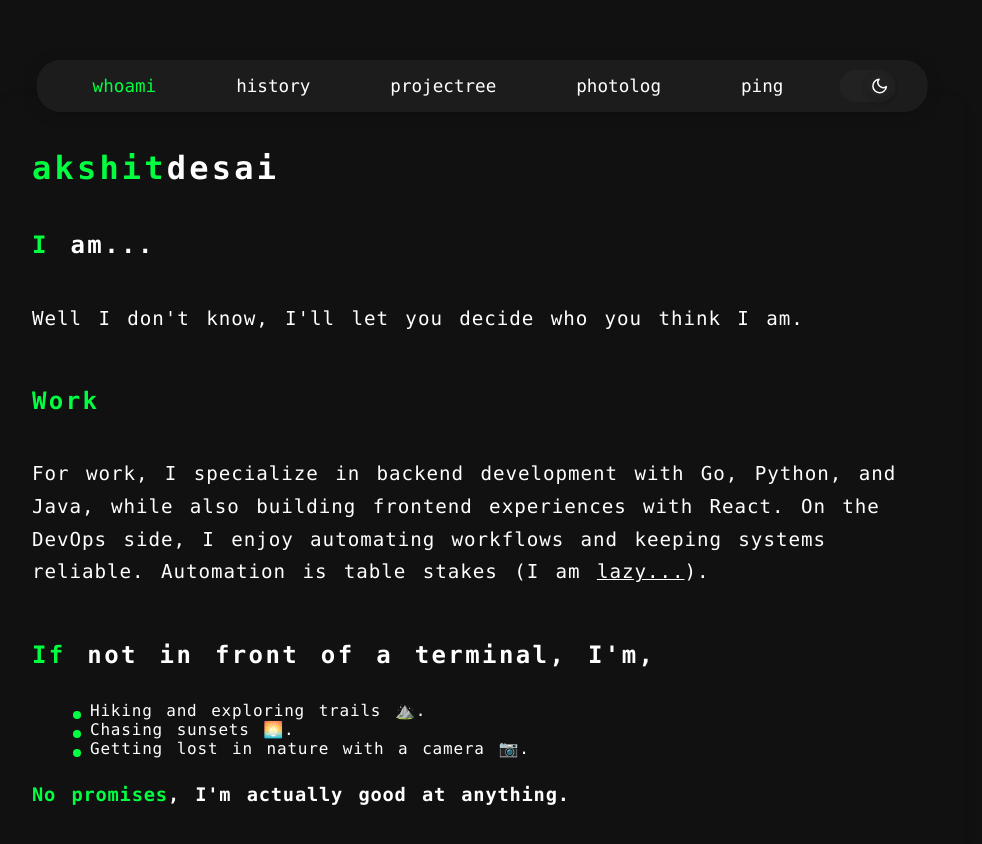
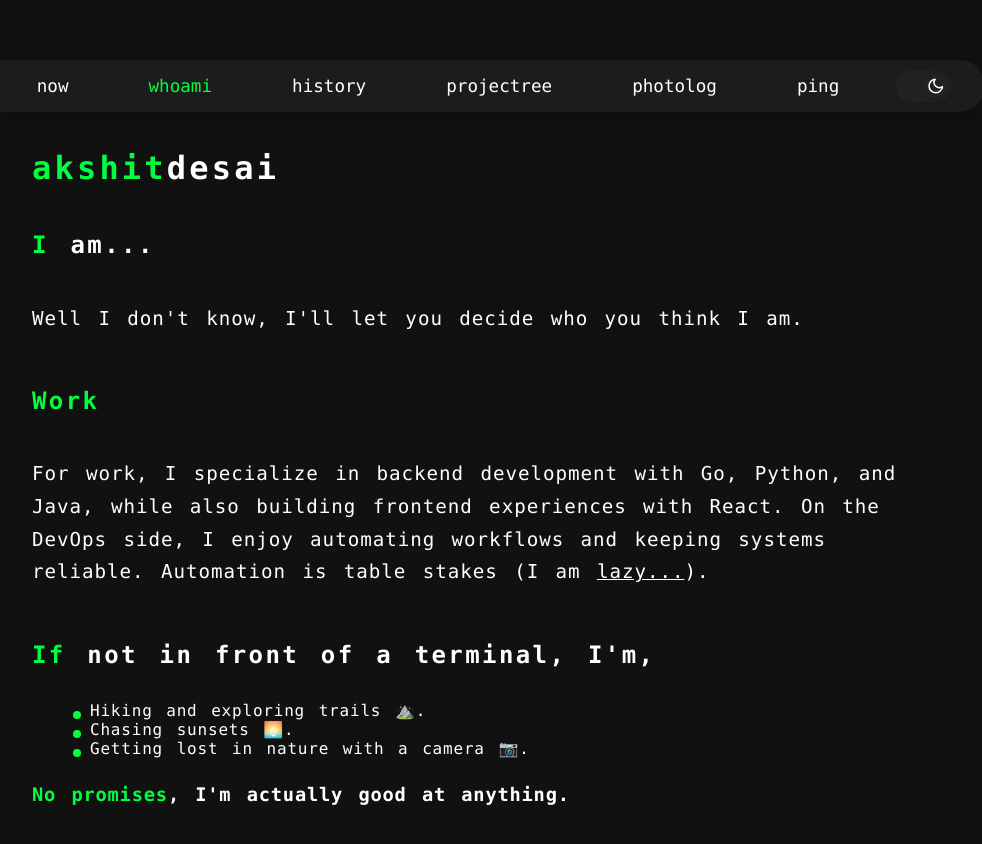
Before and after one commit to akshitdesai/akshitdesai.github.io, a React (Create React App) app: page / in a window 1280 px wide. Shown: the top 844 px of the page, without its empty margins (158-1140 px from the left). Built offline with nearby package versions, Linux system fonts and the light colour scheme.

Commit message:
added now page and fixed bug

```diff
--- a/src/App.js
+++ b/src/App.js
@@ -7,6 +7,7 @@ import Ping from './pages/Ping';
 import Photolog from './pages/Photolog';
 import MobileMenu from './components/MobileMenu';
 import ThemeToggle from './components/ThemeToggle';
+import Now from './pages/Now';
 
 function App() {
   const [theme, setTheme] = useState('dark');
@@ -16,7 +17,7 @@ function App() {
   };
 
   // Get initial section from URL query parameter or default to 'whoami'
-  const validSections = ['whoami', 'history', 'projectree', 'photolog', 'ping'];
+  const validSections = ['now', 'whoami', 'history', 'projectree', 'photolog', 'ping'];
   // Get section from path, e.g. /history
   const getInitialSection = () => {
     const path = window.location.pathname.replace(/^\//, '');
@@ -63,6 +64,8 @@ function App() {
         return <Photolog theme={theme} />;
       case 'ping':
         return <Ping theme={theme} />;
+      case 'now':
+        return <Now />;
       default:
         return null;
     }
@@ -82,6 +85,7 @@ function App() {
 
       <nav className="top-menu">
         <div className="menu-buttons">
+          <button className={section === 'now' ? 'active' : ''} onClick={() => updateSection('now')}>now</button>
           <button className={section === 'whoami' ? 'active' : ''} onClick={() => updateSection('whoami')}>whoami</button>
           <button className={section === 'history' ? 'active' : ''} onClick={() => updateSection('history')}>history</button>
           <button className={section === 'projectree' ? 'active' : ''} onClick={() => updateSection('projectree')}>projectree</button>
--- a/src/components/MobileMenu.js
+++ b/src/components/MobileMenu.js
@@ -36,6 +36,7 @@ const MobileMenu = ({ section, setSection, isDropdownOpen, setIsDropdownOpen, th
       </button>
       {isDropdownOpen && (
         <ul className="dropdown-list">
+          <li onClick={() => handleSectionChange('now')} className={section === 'now' ? 'active' : ''}>now</li>
           <li onClick={() => handleSectionChange('whoami')} className={section === 'whoami' ? 'active' : ''}>whoami</li>
           <li onClick={() => handleSectionChange('history')} className={section === 'history' ? 'active' : ''}>history</li>
           <li onClick={() => handleSectionChange('projectree')} className={section === 'projectree' ? 'active' : ''}>projectree</li>
--- /dev/null
+++ b/src/pages/Now.tsx
@@ -0,0 +1,10 @@
+import React from 'react';
+
+const Now = () => (
+  <div className="section-content">
+    <h2>now</h2>
+    <p>This page is under construction.</p>
+  </div>
+);
+
+export default Now;
--- a/src/pages/PingPong.tsx
+++ b/src/pages/PingPong.tsx
@@ -477,9 +477,11 @@ const PingPong = ({ theme }: PingPongProps) => {
       gameStateRef.current.rightServe = false;
     }
     if (e.code === 'ArrowUp') {
+      e.preventDefault();
       yPaddleRightRef.current -= paddleStep;
     }
     if (e.code === 'ArrowDown') {
+      e.preventDefault();
       yPaddleRightRef.current += paddleStep;
     }
 
```
